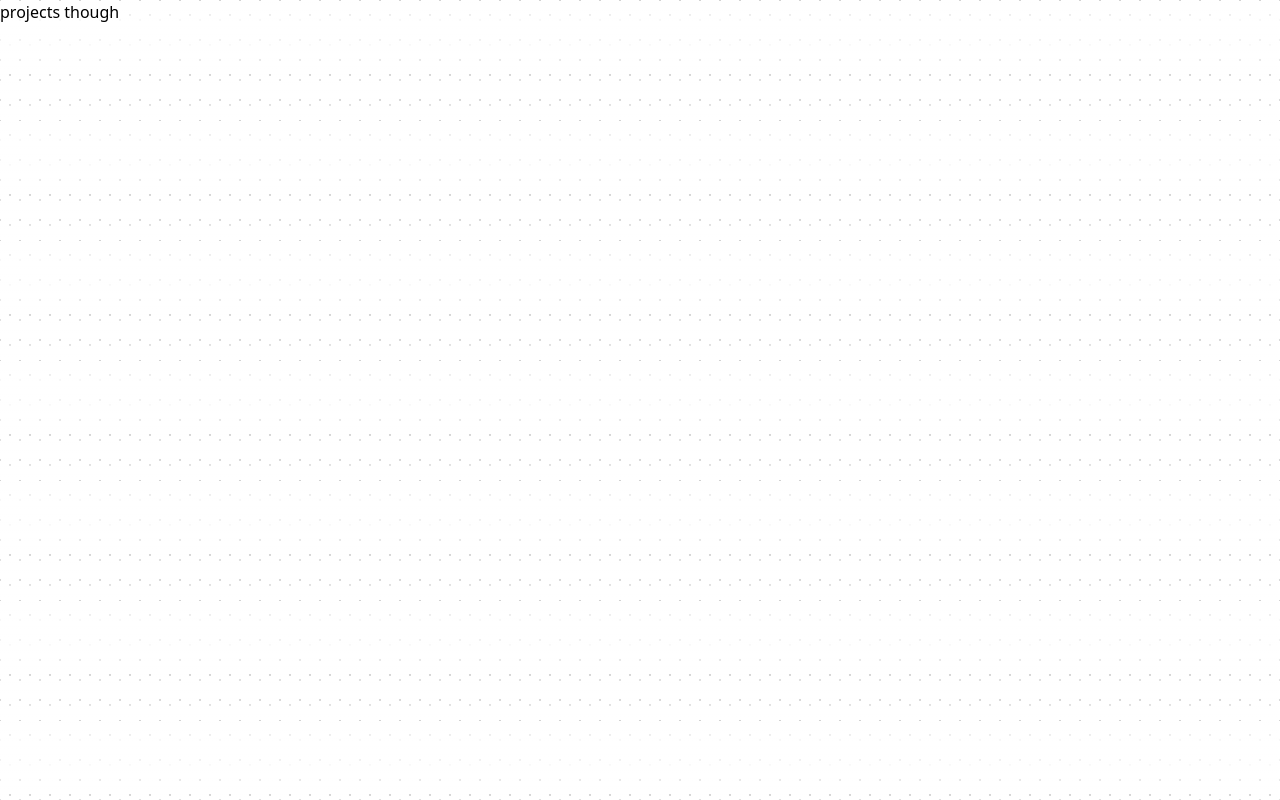
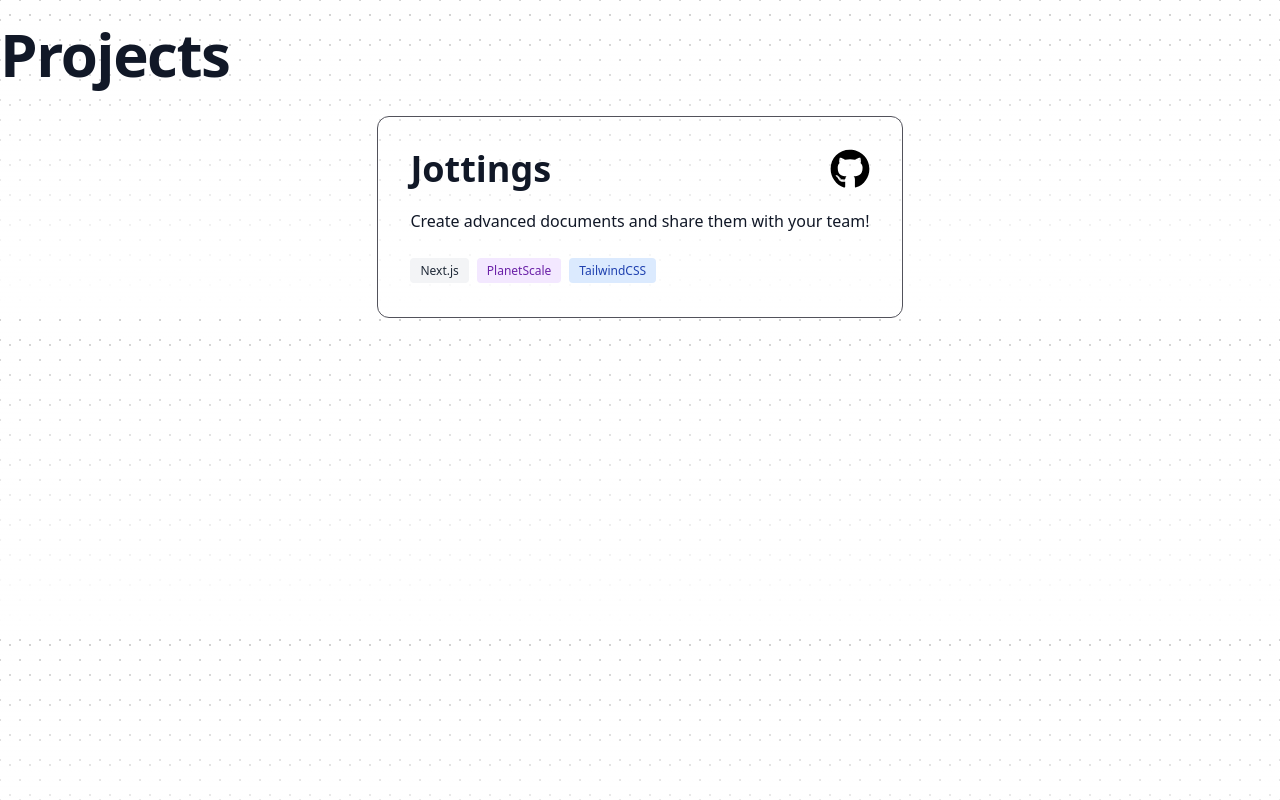
Before and after one commit to Zac-Zajdel/portfolio, a Next.js app: page /projects in a window 1280 px wide. Built offline with nearby package versions, Linux system fonts and the light colour scheme.

Commit message:
Final touches of upgrade

```diff
--- a/components/navbar.tsx
+++ b/components/navbar.tsx
@@ -1,4 +1,4 @@
-import { useEffect } from 'react'
+import { useState } from 'react'
 import Link from 'next/link'
 import { useTheme } from 'nextra-theme-docs'
 import Logo from './logo'
@@ -6,9 +6,8 @@
 
 export default function Navbar() {
   const router = useRouter()
-  const { theme, setTheme } = useTheme()
-
-  useEffect(() => setTheme('system'), [])
+  const { theme, setTheme } = useTheme('system')
+  const [openMenu, setOpenMenu] = useState(false)
 
   return (
     <div className="mx-auto mb-5 p-4 bg-white dark:bg-[#121212] border-b border-gray-200 dark:border-gray-100/20">
@@ -17,6 +16,7 @@
           <div className="relative flex gap-4">
             <div className="flex flex-1">
               <Logo />
+              <div className="circle-container" id="circle"></div>
             </div>
             <div className="flex flex-1 justify-end md:justify-center">
               <div className="pointer-events-auto md:hidden">
@@ -24,6 +24,7 @@
                   className="group flex items-center rounded-full bg-white/90 px-4 py-2 text-sm font-medium text-zinc-800 shadow-lg shadow-zinc-800/5 ring-1 ring-zinc-900/5 backdrop-blur dark:bg-zinc-800/90 dark:text-zinc-200 dark:ring-white/10 dark:hover:ring-white/20"
                   type="button"
                   aria-expanded="false"
+                  onClick={() => setOpenMenu(!openMenu)}
                 >
                   Menu
                   <svg
@@ -35,15 +36,35 @@
                   </svg>
                 </button>
               </div>
+              {
+                openMenu ? (
+                  <div className="absolute right-7 mt-10 z-10 w-40 origin-top-right flex rounded-lg bg-white/90 px-3 text-sm font-medium text-zinc-800 shadow-lg shadow-zinc-800/5 ring-1 ring-zinc-900/5 backdrop-blur dark:bg-zinc-800/90 dark:text-zinc-200 dark:ring-white/10">
+                    <div className="py-1" role="none" onClick={() => setOpenMenu(!openMenu)}>
+                      <Link href="/blogs">
+                        <span className={`relative block px-3 py-2 transition ${router.pathname.includes('/blogs') ? 'text-[#0089E5]' : null } hover:text-[#0089E5]`}>Blog</span>
+                      </Link>
+                      <Link href="/projects">
+                        <span className={`relative block px-3 py-2 transition ${router.pathname === '/projects' ? 'text-[#0089E5]' : null } hover:text-[#0089E5]`}>Projects</span>
+                      </Link>
+                      <Link href="/snippets/Javascript/filter-array-on-input">
+                        <span className={`relative block px-3 py-2 transition ${router.pathname.includes('/snippets') ? 'text-[#0089E5]' : null } hover:text-[#0089E5]`}>Snippets</span>
+                      </Link>
+                      <Link href="/about">
+                        <span className={`relative block px-3 py-2 transition ${router.pathname === '/about' ? 'text-[#0089E5]' : null } hover:text-[#0089E5]`}>About</span>
+                      </Link>
+                    </div>
+                  </div>
+                ) : null
+              }
               <nav className="pointer-events-auto hidden md:block">
                 <ul className="flex rounded-full bg-white/90 px-3 text-sm font-medium text-zinc-800 shadow-lg shadow-zinc-800/5 ring-1 ring-zinc-900/5 backdrop-blur dark:bg-zinc-800/90 dark:text-zinc-200 dark:ring-white/10">
                   <Link href="/blogs">
-                    <span className={`relative block px-3 py-2 transition ${router.pathname === '/blogs' ? 'text-[#0089E5]' : null } hover:text-[#0089E5]`}>Blog</span>
+                    <span className={`relative block px-3 py-2 transition ${router.pathname.includes('/blogs') ? 'text-[#0089E5]' : null } hover:text-[#0089E5]`}>Blog</span>
                   </Link>
                   <Link href="/projects">
                     <span className={`relative block px-3 py-2 transition ${router.pathname === '/projects' ? 'text-[#0089E5]' : null } hover:text-[#0089E5]`}>Projects</span>
                   </Link>
-                  <Link href="/snippets/javascript/filter-array-on-input">
+                  <Link href="/snippets/Javascript/filter-array-on-input">
                     <span className={`relative block px-3 py-2 transition ${router.pathname.includes('/snippets') ? 'text-[#0089E5]' : null } hover:text-[#0089E5]`}>Snippets</span>
                   </Link>
                   <Link href="/about">
@@ -71,6 +92,7 @@
                     <path d="M8 12.25A4.25 4.25 0 0 1 12.25 8v0a4.25 4.25 0 0 1 4.25 4.25v0a4.25 4.25 0 0 1-4.25 4.25v0A4.25 4.25 0 0 1 8 12.25v0Z"></path>
                     <path d="M12.25 3v1.5M21.5 12.25H20M18.791 18.791l-1.06-1.06M18.791 5.709l-1.06 1.06M12.25 20v1.5M4.5 12.25H3M6.77 6.77 5.709 5.709M6.77 17.73l-1.061 1.061" fill="none"></path>
                   </svg>
+
                   <svg
                     viewBox="0 0 24 24"
                     aria-hidden="true"
--- /dev/null
+++ b/components/project-index.js
@@ -0,0 +1,77 @@
+import { FaGithub } from "react-icons/fa";
+
+const projects = [
+  {
+    title: 'Jottings',
+    project_url: 'https://jottings.dev/',
+    github_url: 'https://github.com/Zac-Zajdel/jottings',
+    description: 'Create advanced documents and share them with your team!',
+  },
+]
+
+export default function ProjectIndex() {
+  return (
+    <>
+      <div className="space-y-2 py-6 md:space-y-5">
+        <h1 className="text-3xl font-extrabold leading-9 tracking-tight text-gray-900 dark:text-gray-100 sm:text-4xl sm:leading-10 md:text-6xl md:leading-14">
+          Projects
+        </h1>
+      </div>
+
+      <div className="flex justify-center pt-2">
+        <div className="overflow-hidden relative border rounded-xl hover:bg-gray-100/40 dark:hover:bg-zinc-800/10 md:gap-8 dark:hover:border-zinc-400/50 border-zinc-600">
+          {projects.map((project, index) => {
+            return (
+              <div key={index}>
+                <article className="relative w-full h-full p-4 md:p-8">
+                  <div className="flex items-center justify-between">
+                    <a
+                      href={project.project_url}
+                      target="_blank"
+                    >
+                      <div className="flex text-3xl font-bold text-gray-900 dark:text-gray-100 group-hover:text-white sm:text-4xl transform transition duration-300 hover:scale-110">
+                        {project.title}
+                      </div>
+                    </a>
+                    <a
+                      href={project.github_url}
+                      target="_blank"
+                    >
+                      <FaGithub className="h-10 w-10 transform transition duration-300 hover:scale-110" />
+                    </a>
+                  </div>
+                  <p className="mt-4 leading-8 duration-150 text-gray-900 dark:text-zinc-400 group-hover:text-zinc-300">
+                    {project.description}
+                  </p>
+                  <div className="flex mt-4 leading-8 duration-150 text-zinc-400 group-hover:text-zinc-300">
+                    <a
+                      href="https://nextjs.org/"
+                      target="_blank"
+                      className="transform transition duration-300 hover:scale-110"
+                    >
+                      <span className="bg-gray-100 text-gray-800 text-xs font-medium px-2.5 py-1 rounded dark:bg-gray-700 dark:text-gray-300 mr-2">Next.js</span>
+                    </a>
+                    <a
+                      href="https://planetscale.com/"
+                      target="_blank"
+                      className="transform transition duration-300 hover:scale-110"
+                    >
+                      <span className="bg-purple-100 text-purple-800 text-xs font-medium px-2.5 py-1 rounded dark:bg-purple-900 dark:text-purple-300 mr-2">PlanetScale</span>
+                    </a>
+                    <a
+                      href="https://tailwindcss.com/"
+                      target="_blank"
+                      className="transform transition duration-300 hover:scale-110"
+                    >
+                      <span className="bg-blue-100 text-blue-800 text-xs font-medium px-2.5 py-1 rounded dark:bg-blue-900 dark:text-blue-300 mr-2">TailwindCSS</span>
+                    </a>
+                  </div>
+                </article>
+              </div>
+            )
+          })}
+        </div>
+      </div>
+    </>
+  );
+}
--- a/components/recents.js
+++ b/components/recents.js
@@ -23,7 +23,7 @@
               key={index}
             >
               <Link href={page.route}>
-                <div className="relative flex h-full flex-col gap-6 rounded-2xl bg-zinc-100 p-8 dark:bg-zinc-900">
+                <div className="relative flex h-full flex-col gap-6 rounded-2xl bg-gray-100 p-8 dark:bg-zinc-900">
                   <div>
                     <h4 className="text-md font-semibold text-zinc-900 dark:text-white line-clamp-3">
                     {page.meta.title}
--- a/components/welcome.tsx
+++ b/components/welcome.tsx
@@ -3,6 +3,7 @@
 import { FaDiscord, FaLinkedin } from 'react-icons/fa'
 import { AiFillMail } from 'react-icons/ai'
 import { BsTwitterX } from "react-icons/bs";
+import { FaGithub } from "react-icons/fa";
 
 export default function Welcome() {
   return (
@@ -23,6 +24,22 @@
             </p>
 
             <div className="my-6 flex gap-6">
+              <a
+                className="group -m-1 p-1"
+                aria-label="Follow me on Github"
+                target="_blank"
+                rel="noreferrer"
+                href="https://github.com/Zac-Zajdel"
+              >
+                <IconContext.Provider
+                  value={{
+                    className:
+                      'fill-zinc-500 transition group-hover:fill-zinc-600 dark:fill-zinc-400 dark:group-hover:fill-zinc-300',
+                  }}
+                >
+                  <FaGithub size={24} />
+                </IconContext.Provider>
+              </a>
               <a
                 className="group -m-1 p-1"
                 aria-label="Send me an email"
--- a/pages/projects.mdx
+++ b/pages/projects.mdx
@@ -3,4 +3,6 @@
 searchable: false
 ---
 
-# projects though
+import ProjectIndex from '../components/project-index'
+
+<ProjectIndex/>
--- a/pages/snippets/markdown/_meta.json
+++ /dev/null
@@ -1,3 +0,0 @@
-{
-  "blockquote-warnings": "Blockquote Warnings"
-}
--- a/pages/snippets/markdown/blockquote-warnings.mdx
+++ /dev/null
@@ -1,23 +0,0 @@
----
-title: 'Blockquote Warnings'
-date: 'December 10th, 2022'
----
-
-# Base Modal Component
-
-## Code
-
-> [!NOTE]
-> Highlights information that users should take into account, even when skimming.
-
-> [!TIP]
-> Optional information to help a user be more successful.
-
-> [!IMPORTANT]
-> Crucial information necessary for users to succeed.
-
-> [!WARNING]
-> Critical content demanding immediate user attention due to potential risks.
-
-> [!CAUTION]
-> Negative potential consequences of an action.
--- a/theme.config.tsx
+++ b/theme.config.tsx
@@ -25,13 +25,16 @@
       return <Navbar />
     },
   },
-  editLink: {
-    text: "Edit this page on GitHub",
-  },
   project: {
     link: 'https://github.com/Zac-Zajdel',
   },
   docsRepositoryBase: 'https://github.com/Zac-Zajdel',
+  feedback: {
+    content: 'Suggestions? Let me know →',
+  },
+  editLink: {
+    text: null,
+  },
   footer: {
     component: null,
   },
```
